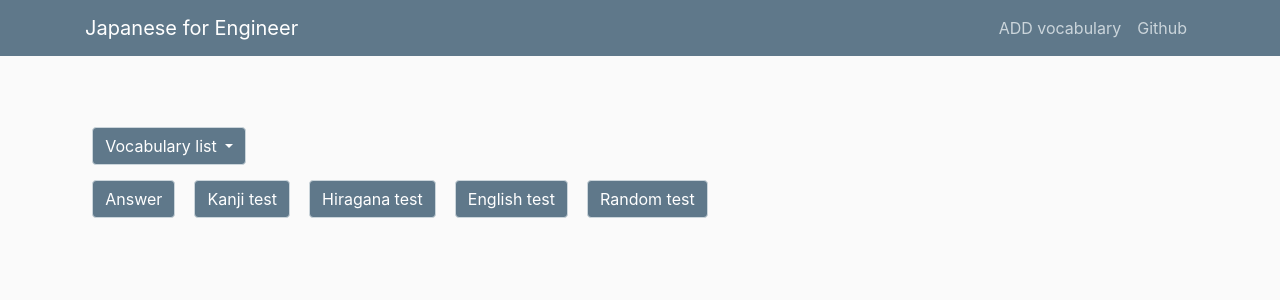
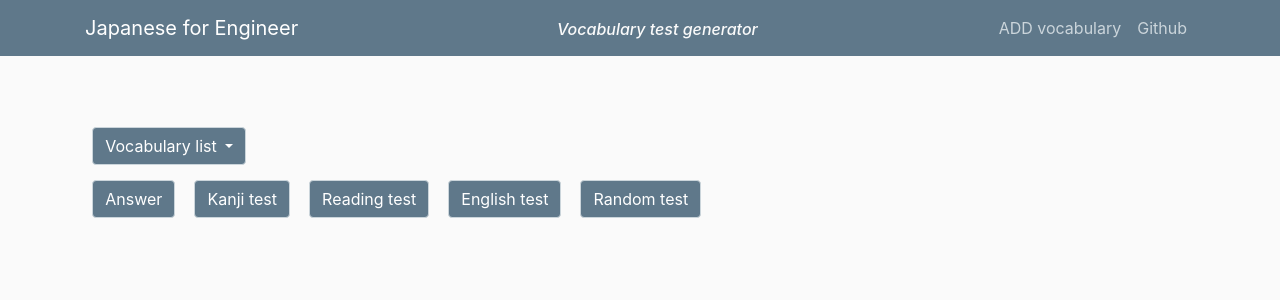
Before and after one commit to BenbenIO/japanese_for_engineer_flask, a Flask app: template templates/home.html in a window 1280 px wide. Shown: the top 300 px of the page. Run offline with Flask 2, Linux system fonts and the light colour scheme; the template is opened without the code that fills it, so the values that code supplies are empty; some libraries are stand-ins or nearby versions.

Commit message:
fix: _ in title, reading test, still issue with SP

```diff
--- a/app.py
+++ /dev/null
@@ -1,117 +0,0 @@
-from flask import Flask, render_template, url_for
-import pandas as pd
-import random
-
-# Global variable
-vocabulary = None
-name = "Science"
-app = Flask(__name__)
-
-def load_vocabulary(wanted_vocabulary='Machine_Learning'):
-    """
-        Load the vocabulary dataframe into the global variable
-        Args:
-        - wanted_vocabulary: string of the name of the vocabulary list
-    """
-    global vocabulary, name
-    name = wanted_vocabulary
-
-    vocabulary = pd.read_excel(app.root_path + "/xls_files/" + name +'.xls', index=False)
-    vocabulary.index += 1
-    vocabulary.columns = ['kanji', 'hiragana', 'english']
-    vocabulary.style.set_properties(**{'text-align': 'center'})
-    vocabulary.style.set_table_styles([dict(selector='td', props=[('text-align', 'center')]),])
-
-@app.route('/')
-def display_df_home():
-    # Load the default dataframe in full answer mode
-    global vocabulary, name
-
-    load_vocabulary()
-    return render_template('home.html', name = name, dataframe=vocabulary)
-
-## Vocabulary set callback
-@app.route('/select_Science')
-def select_Science():
-    # Selec the Science dataframe
-    global vocabulary, name
-
-    load_vocabulary("Science")
-    return render_template('home.html', name = name, dataframe=vocabulary)
-
-@app.route('/select_Embedded')
-def select_Embedded():
-    global vocabulary, name
-    load_vocabulary("Embedded_Systems")
-    return render_template('home.html', name = name, dataframe=vocabulary)
-
-@app.route('/select_ML')
-def select_ML():
-    global vocabulary, name
-    load_vocabulary("Machine_Learning")
-    return render_template('home.html', name = name, dataframe=vocabulary)
-
-@app.route('/select_General')
-def select_General():
-    global vocabulary, name
-    load_vocabulary("General")
-    return render_template('home.html', name = name, dataframe=vocabulary)
-
-## Test mode callback
-@app.route('/load_answer')
-def load_answer():
-    # Load the full dataframe
-    global vocabulary, name
-    modetitle = " (answer)"
-    return render_template('home.html', name = name + modetitle, dataframe=vocabulary)
-
-@app.route('/load_kanji')
-def load_kanji():
-    # Load the kanji test
-    global vocabulary, name
-    findkanji = vocabulary.copy()
-    findkanji.kanji = " "
-    print(findkanji.head())
-    modetitle = " (kanji test)"
-    return render_template('home.html', name = name + modetitle, dataframe=findkanji)
-
-@app.route('/load_hiragana')
-def load_hiragana():
-    # Load the hiragana test
-    global vocabulary, name
-    findhiragana = vocabulary.copy()
-    findhiragana.hiragana = " "
-    modetitle = " (hiragana test)"
-    return render_template('home.html', name = name + modetitle, dataframe=findhiragana)
-
-@app.route('/load_english')
-def load_english():
-    # Load the english test
-    global vocabulary, name
-    findenglish = vocabulary.copy()
-    findenglish.english = " "
-    modetitle = " (english test)"
-    return render_template('home.html', name = name + modetitle, dataframe=findenglish)
-
-@app.route('/load_random')
-def load_random():
-    global vocabulary, name
-    # Generate a random vector
-    replace_vector = []
-    dataframe_lenght = vocabulary.shape[0]
-    for i in range(dataframe_lenght):
-        replace_vector.append(random.randint(0,2))
-
-    findrandom = vocabulary.copy()
-    for i in range(dataframe_lenght):
-        findrandom.iloc[i,replace_vector[i]] = " "
-
-    modetitle = " (random test)"
-    return render_template('home.html', name = 'science' + modetitle, dataframe=findrandom)
-
-@app.route('/about')
-def about():
-    return render_template('about.html', title='About')
-
-if __name__ == '__main__':
-    app.run(debug=True)
--- a/flask_app.py
+++ b/flask_app.py
@@ -22,12 +22,25 @@ def load_vocabulary(wanted_vocabulary='Machine_Learning'):
     vocabulary.style.set_properties(**{'text-align': 'center'})
     vocabulary.style.set_table_styles([dict(selector='td', props=[('text-align', 'center')]),])
 
+def render_name(name):
+    """
+        Render the name by deleting the _ between the name
+        Args:
+        - name string to render
+    """
+    title = ""
+    words = name.split("_")
+    for w in words:
+        title = title + w + " "
+
+    return(title.strip())
+
 @app.route('/')
 def display_df_home():
     # Load the default dataframe in full answer mode
     global vocabulary, name
     load_vocabulary()
-    return render_template('home.html', name = name, dataframe=vocabulary)
+    return render_template('home.html', name = render_name(name), dataframe=vocabulary)
 
 ## Vocabulary set callback
 @app.route('/select_Science')
@@ -35,28 +48,28 @@ def select_Science():
     # Selec the Science dataframe
     global vocabulary, name
     load_vocabulary("Science")
-    return render_template('home.html', name = name, dataframe=vocabulary)
+    return render_template('home.html', name = render_name(name), dataframe=vocabulary)
 
 @app.route('/select_Embedded')
 def select_Embedded():
     # Selec the System_embedded dataframe
     global vocabulary, name
     load_vocabulary("Embedded_Systems")
-    return render_template('home.html', name = name, dataframe=vocabulary)
+    return render_template('home.html', name = render_name(name), dataframe=vocabulary)
 
 @app.route('/select_ML')
 def select_ML():
     # Selec the Machine Learning dataframe
     global vocabulary, name
     load_vocabulary("Machine_Learning")
-    return render_template('home.html', name = name, dataframe=vocabulary)
+    return render_template('home.html', name = render_name(name), dataframe=vocabulary)
 
 @app.route('/select_General')
 def select_General():
     # Selec the General dataframe
     global vocabulary, name
     load_vocabulary("General")
-    return render_template('home.html', name = name, dataframe=vocabulary)
+    return render_template('home.html', name = render_name(name), dataframe=vocabulary)
 
 ## Test mode callback
 @app.route('/load_answer')
@@ -64,7 +77,7 @@ def load_answer():
     # Load the full dataframe
     global vocabulary, name
     modetitle = " (answer)"
-    return render_template('home.html', name = name + modetitle, dataframe=vocabulary)
+    return render_template('home.html', name = render_name(name) + modetitle, dataframe=vocabulary)
 
 @app.route('/load_kanji')
 def load_kanji():
@@ -73,7 +86,7 @@ def load_kanji():
     findkanji = vocabulary.copy()
     findkanji.kanji = " "
     modetitle = " (kanji test)"
-    return render_template('home.html', name = name + modetitle, dataframe=findkanji)
+    return render_template('home.html', name = render_name(name) + modetitle, dataframe=findkanji)
 
 @app.route('/load_hiragana')
 def load_hiragana():
@@ -81,8 +94,8 @@ def load_hiragana():
     global vocabulary, name
     findhiragana = vocabulary.copy()
     findhiragana.hiragana = " "
-    modetitle = " (hiragana test)"
-    return render_template('home.html', name = name + modetitle, dataframe=findhiragana)
+    modetitle = " (reading test)"
+    return render_template('home.html', name = render_name(name) + modetitle, dataframe=findhiragana)
 
 @app.route('/load_english')
 def load_english():
@@ -91,7 +104,7 @@ def load_english():
     findenglish = vocabulary.copy()
     findenglish.english = " "
     modetitle = " (english test)"
-    return render_template('home.html', name = name + modetitle, dataframe=findenglish)
+    return render_template('home.html', name = render_name(name) + modetitle, dataframe=findenglish)
 
 @app.route('/load_random')
 def load_random():
@@ -107,7 +120,7 @@ def load_random():
         findrandom.iloc[i,replace_vector[i]] = " "
 
     modetitle = " (random test)"
-    return render_template('home.html', name = 'science' + modetitle, dataframe=findrandom)
+    return render_template('home.html', name = render_name(name) + modetitle, dataframe=findrandom)
 
 @app.route('/about')
 def about():
@@ -116,3 +129,11 @@ def about():
 
 if __name__ == '__main__':
     app.run(debug=True)
+
+"""
+            <div>
+                <p class="subtitle">Vocabulary test generator</p>
+            </div>
+              padding: 2px 2px 0px 2px
+
+"""
--- a/static/main.css
+++ b/static/main.css
@@ -14,6 +14,7 @@ h1, h2, h3, h4, h5, h6 {
 }
 
 .site-header .navbar-nav .nav-link {
+  text-align: center;
   color: #cbd5db;
   margin: auto;
   height: 10%;
@@ -25,6 +26,16 @@ h1, h2, h3, h4, h5, h6 {
 
 .site-header .navbar-nav .nav-link.active {
   font-weight: 500;
+}
+
+.subtitle{
+  color: #fafafa;
+  font-style: italic;
+  font-weight: bold;
+  font-weight: 500;
+  margin-bottom: 0px;
+  margin-top: 1px;
+  padding: 2px 0px 2px 2px
 }
 
 .content-section {
--- a/templates/home.html
+++ b/templates/home.html
@@ -18,7 +18,7 @@
        <div>
             <a class="btn btn-primary" href="/load_answer" id="answer">Answer</a>
             <a class="btn btn-primary" href="/load_kanji" id="kanji">Kanji test</a>
-            <a class="btn btn-primary" href="/load_hiragana" id="hiragana">Hiragana test</a>
+            <a class="btn btn-primary" href="/load_hiragana" id="hiragana">Reading test</a>
             <a class="btn btn-primary" href="/load_english" id="english">English test</a>
             <a class="btn btn-primary" href="/load_random" id="random">Random test</a>
        </div>
--- a/templates/layout.html
+++ b/templates/layout.html
@@ -24,10 +24,14 @@
         <div class="container">
           <a class="navbar-brand mr-4" href="/">Japanese for Engineer</a>
 
+          <div>
+              <p class="subtitle">Vocabulary test generator</p>
+          </div>
+
             <!-- Navbar Right Side -->
             <div class="navbar-nav">
               <a class="nav-item nav-link" href={{url_for('about')}}>ADD vocabulary</a>
-              <a class="nav-item nav-link" href="https://github.com/BenbenIO/Japanese_for_Engineering">Github</a>
+              <a class="nav-item nav-link" href="https://github.com/BenbenIO/japanese_for_engineer_flask">Github</a>
             </div>
           </div>
         </div>
```
